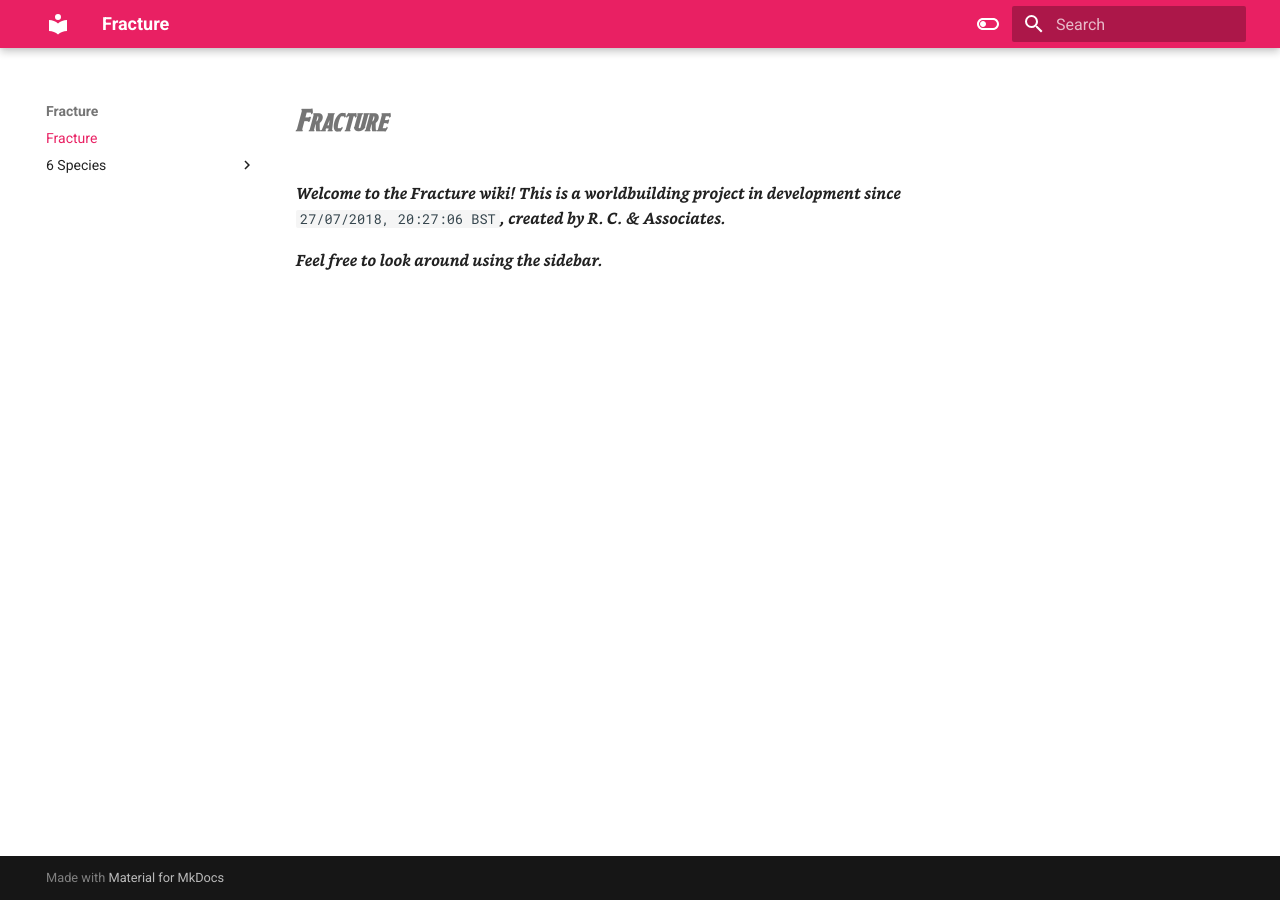
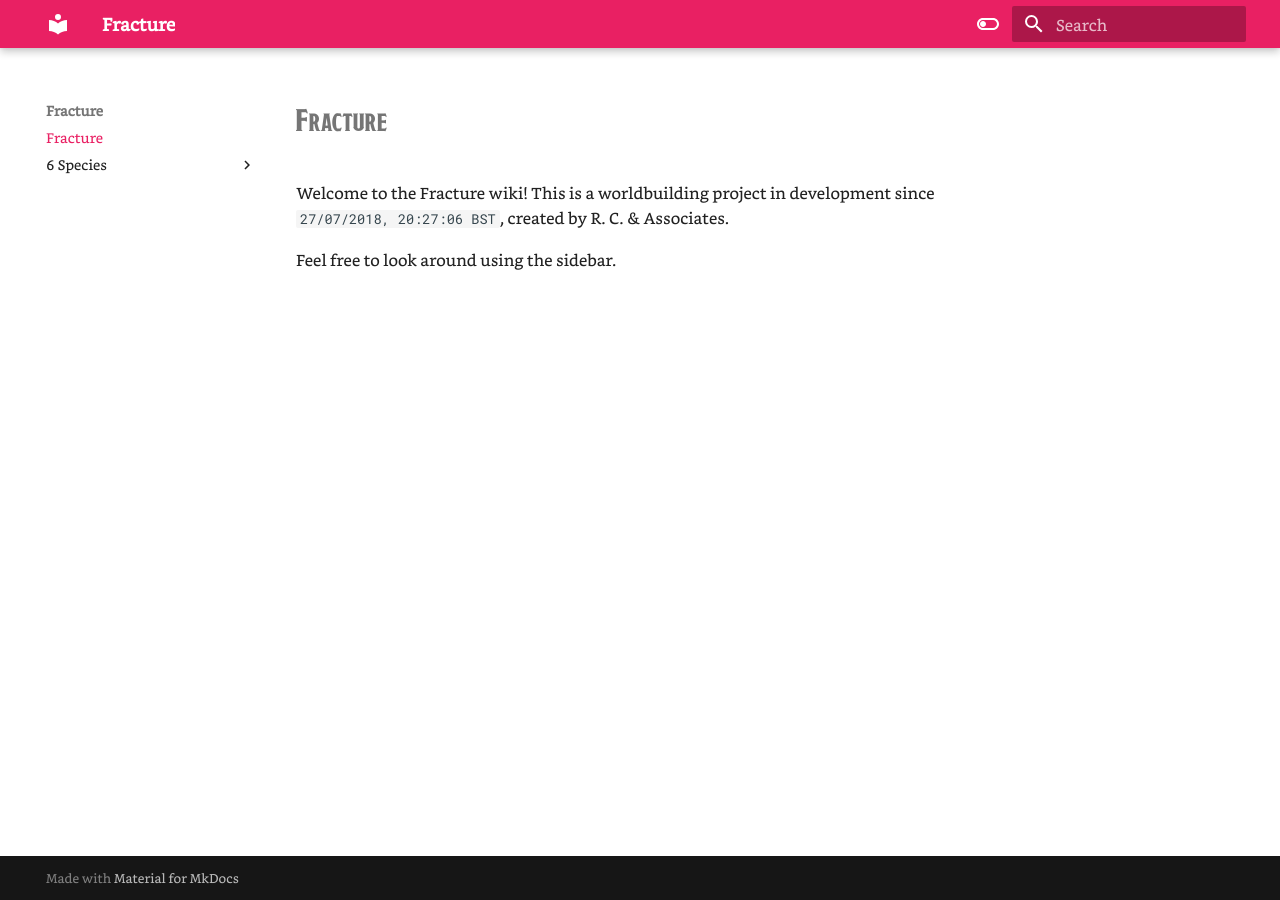
Before and after one commit to fennecpixels/FractureOnline, an MkDocs documentation site: the page built from docs/index.md, in a window 1280 px wide. Built offline with MkDocs 1.6.1 and Material for MkDocs 9.7.7, drawn with Linux system fonts in a browser that asks for light colours.

Commit message:
Font test #5

```diff
--- a/docs/stylesheets/extra.css
+++ b/docs/stylesheets/extra.css
@@ -4,7 +4,7 @@
   font-style: normal;
 }
 
-@font-face {
+/* @font-face {
   font-family: "Draconis";
   src: url(Draconis\ Bold.otf);
   font-style: oblique;
@@ -20,7 +20,7 @@
   font-family: "Draconis";
   src: url(Draconis\ Bold\ Italic.otf);
   font-style: italic, oblique;
-}
+} */
 
 .md-typeset h1 {
   font-family: "Draconis";
@@ -35,7 +35,7 @@
   font-style: normal;
 }
 
-@font-face {
+/* @font-face {
   font-family: "Bookerly";
   src: url(Bookerly\ Bold.ttf);
   font-style: oblique;
@@ -51,9 +51,8 @@
   font-family: "Bookerly";
   src: url(Bookerly\ Bold\ Italic.ttf);
   font-style: italic, oblique;
+} */
+
+:root {
+  --md-text-font: "Bookerly";
 }
-
-p {
-  font-family: "Bookerly";
-  font-style: normal;
-}
```
